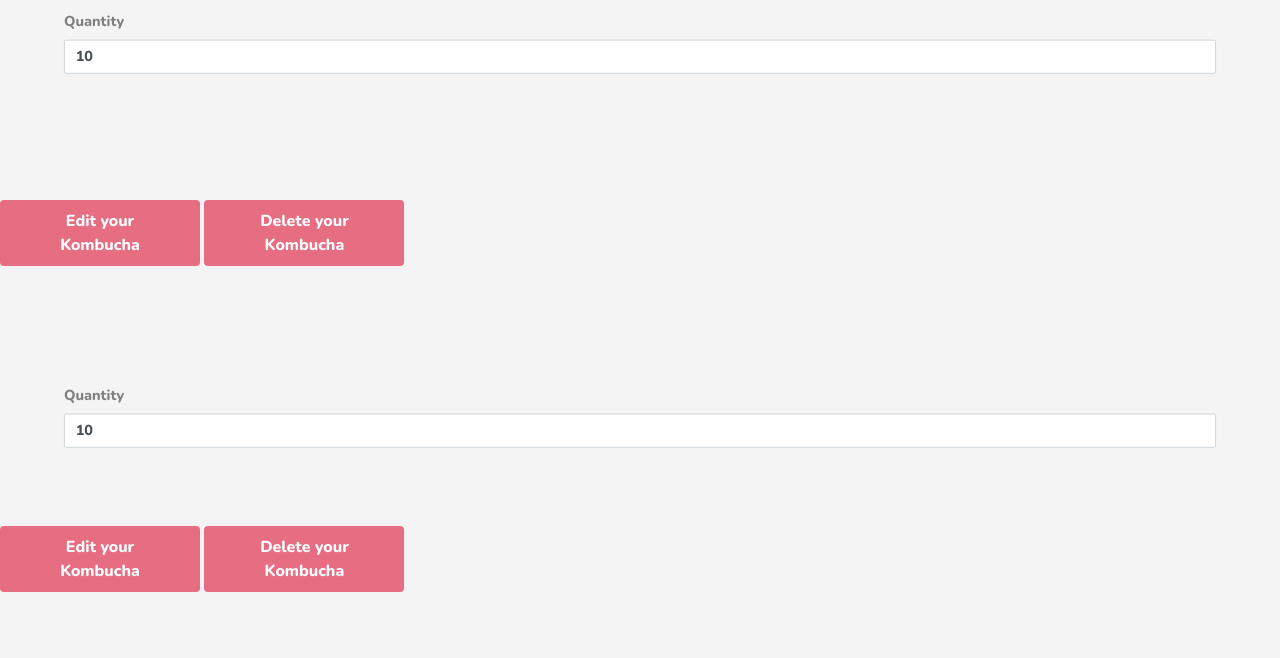
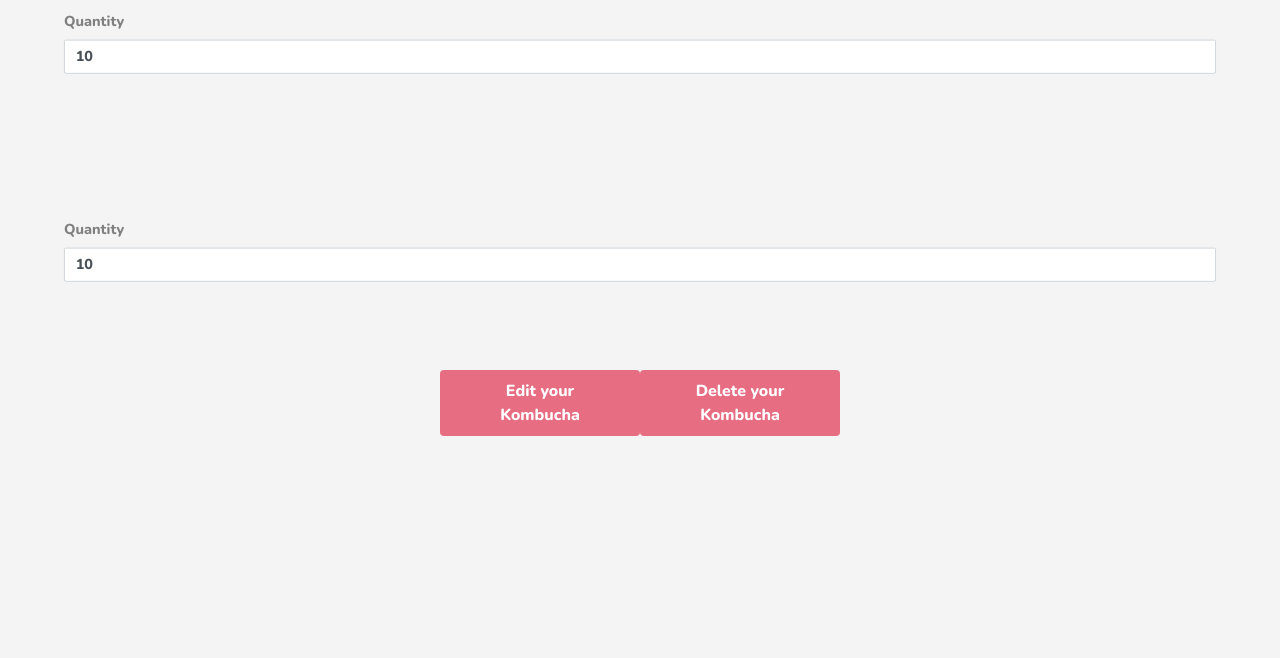
Before and after one commit to GregSmith92/Cha-Cha_Kombucha, a Rails app: page /kombuchas/1 in a window 1280 px wide. Shown: the part 884-1542 px from the top of the page. After the commit the page ends 1386 px from the top, so only its background shows below. Run offline with Rails 7, Linux system fonts and the light colour scheme; tables that the repository leaves empty hold one stand-in row (values such as "Sample post"); style sheets or scripts are compiled from the project's sources; some libraries are stand-ins or nearby versions.

Commit message:
show changes

```diff
--- a/app/views/kombuchas/show.html.erb
+++ b/app/views/kombuchas/show.html.erb
@@ -29,18 +29,14 @@
 <br>
 
 
-<% if policy(@kombucha).edit? %>
-  <%= link_to "Edit your Kombucha", edit_kombucha_path(@kombucha), class: "btn btn-flat banner-button" %>
-  <%= link_to "Delete your Kombucha", kombucha_path(@kombucha), class: "btn btn-flat banner-button", :method => :delete %>
-<% end %>
-
-
   <%= simple_form_for(@kombucha, :url =>  new_kombucha_transaction_path(kombucha_id: @kombucha.id), :method => :get) do |f| %>
     <%= f.input :quantity %>
   <% end %>
 
+<div class="row justify-content-center" style="margin: 10px;">
   <% if policy(@kombucha).edit? %>
     <%= link_to "Edit your Kombucha", edit_kombucha_path(@kombucha), class: "btn btn-flat banner-button" %>
     <%= link_to "Delete your Kombucha", kombucha_path(@kombucha), class: "btn btn-flat banner-button", :method => :delete %>
 
   <% end %>
+</div>
```
